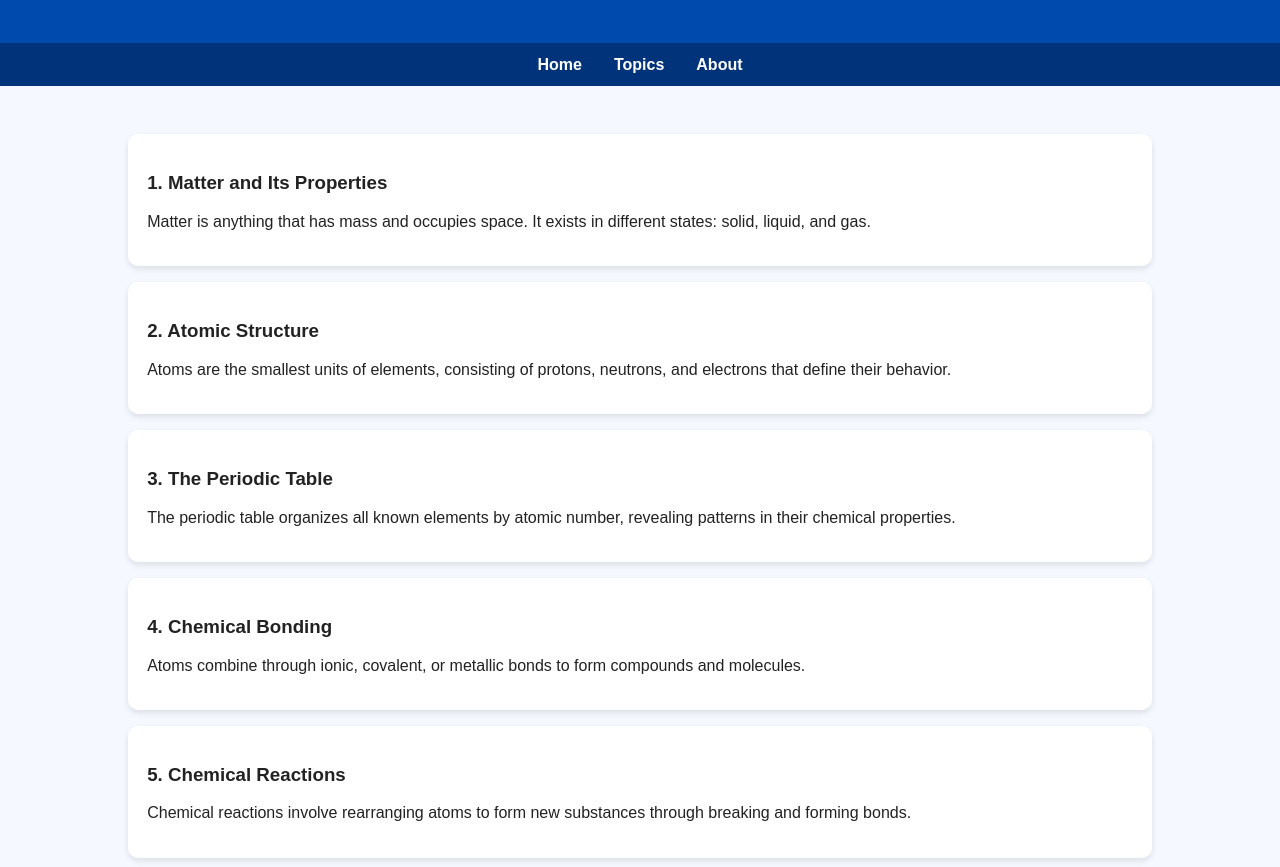
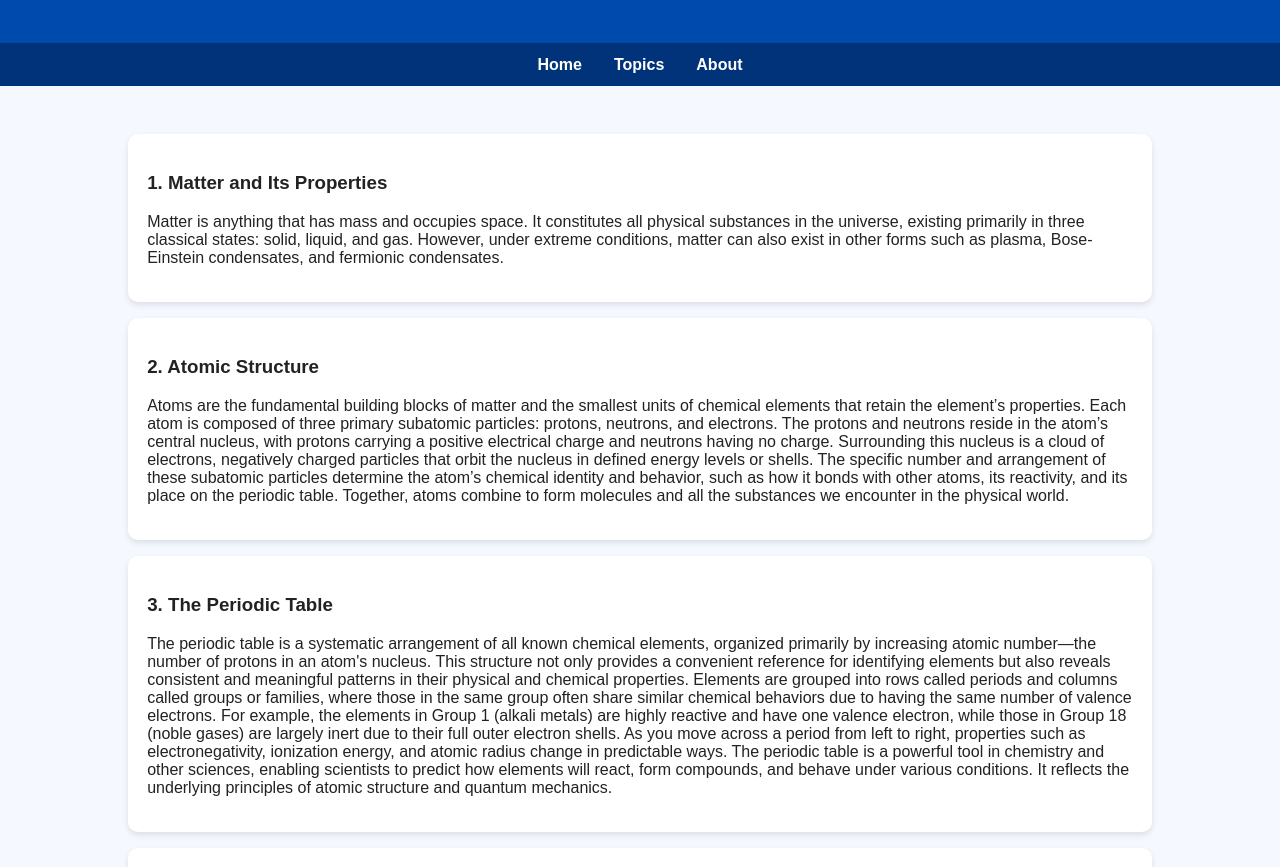
Before and after one commit to GENERAL-CHEMISTRY-12/GENERAL-CHEMISTRY-12.github.io, a plain HTML site: page topics.html in a window 1280 px wide. Shown: the part 85-952 px from the top of the page. Drawn offline with Linux system fonts and the light colour scheme.

Commit message:
Update topics.html

```diff
--- a/topics.html
+++ b/topics.html
@@ -33,27 +33,34 @@
 <section>
     <div class="topic">
         <h3>1. Matter and Its Properties</h3>
-        <p>Matter is anything that has mass and occupies space. It exists in different states: solid, liquid, and gas.</p>
+        <p>Matter is anything that has mass and occupies space. It constitutes all physical substances in the universe, existing primarily in three classical states: solid, liquid, and gas. However, under extreme conditions, matter can also exist in other forms such as plasma, Bose-Einstein condensates, and fermionic condensates.</p>
     </div>
 
     <div class="topic">
         <h3>2. Atomic Structure</h3>
-        <p>Atoms are the smallest units of elements, consisting of protons, neutrons, and electrons that define their behavior.</p>
+        <p>Atoms are the fundamental building blocks of matter and the smallest units of chemical elements that retain the element’s properties. Each atom is composed of three primary subatomic particles: protons, neutrons, and electrons. The protons and neutrons reside in the atom’s central nucleus, with protons carrying a positive electrical charge and neutrons having no charge. Surrounding this nucleus is a cloud of electrons, negatively charged particles that orbit the nucleus in defined energy levels or shells. The specific number and arrangement of these subatomic particles determine the atom’s chemical identity and behavior, such as how it bonds with other atoms, its reactivity, and its place on the periodic table. Together, atoms combine to form molecules and all the substances we encounter in the physical world.</p>
     </div>
 
     <div class="topic">
         <h3>3. The Periodic Table</h3>
-        <p>The periodic table organizes all known elements by atomic number, revealing patterns in their chemical properties.</p>
+        <p>The periodic table is a systematic arrangement of all known chemical elements, organized primarily by increasing atomic number—the number of protons in an atom's nucleus. This structure not only provides a convenient reference for identifying elements but also reveals consistent and meaningful patterns in their physical and chemical properties. Elements are grouped into rows called periods and columns called groups or families, where those in the same group often share similar chemical behaviors due to having the same number of valence electrons. For example, the elements in Group 1 (alkali metals) are highly reactive and have one valence electron, while those in Group 18 (noble gases) are largely inert due to their full outer electron shells. As you move across a period from left to right, properties such as electronegativity, ionization energy, and atomic radius change in predictable ways. The periodic table is a powerful tool in chemistry and other sciences, enabling scientists to predict how elements will react, form compounds, and behave under various conditions. It reflects the underlying principles of atomic structure and quantum mechanics.</p>
     </div>
 
     <div class="topic">
         <h3>4. Chemical Bonding</h3>
-        <p>Atoms combine through ionic, covalent, or metallic bonds to form compounds and molecules.</p>
+        <p>Atoms combine with one another through different types of chemical bonds—namely ionic, covalent, and metallic bonds—to form compounds and molecules that make up all matter. These bonds are the result of interactions between the electrons of atoms, particularly those in the outermost energy level, known as valence electrons.
+        <br>In an ionic bond, atoms transfer electrons from one to another. This typically occurs between metals and nonmetals. The metal loses one or more electrons to become a positively charged ion (cation), while the nonmetal gains electrons to become a negatively charged ion (anion). The opposite charges attract, holding the ions together in a crystal lattice structure—as seen in table salt (sodium chloride).
+        <br>A covalent bond involves the sharing of electron pairs between nonmetal atoms. This type of bond creates molecules where atoms are held together by shared electrons, such as in water (H₂O) or carbon dioxide (CO₂). Covalent bonds can be single, double, or triple, depending on the number of shared electron pairs.
+        <br>Metallic bonds, on the other hand, occur between metal atoms. In this type of bonding, valence electrons are not held by any specific atom and instead form a "sea of electrons" that flows freely around positively charged metal ions. This electron mobility gives metals their characteristic properties, such as electrical conductivity, malleability, and luster.
+        <br>Through these bonding processes, atoms are able to achieve more stable electron configurations, often resembling the electron arrangements of noble gases. The resulting compounds and molecules display a wide range of physical and chemical properties, depending on the types of atoms and bonds involved.</p>
     </div>
 
     <div class="topic">
         <h3>5. Chemical Reactions</h3>
-        <p>Chemical reactions involve rearranging atoms to form new substances through breaking and forming bonds.</p>
+        <p>Chemical reactions involve the transformation of substances by breaking existing chemical bonds and forming new ones, resulting in the creation of entirely new substances with different properties. During a chemical reaction, the atoms themselves are not created or destroyed; rather, they are rearranged into new combinations. This process follows the law of conservation of mass, which states that the total mass of the reactants equals the total mass of the products.
+        <br>Reactants—the starting materials—undergo changes at the molecular level, where bonds between atoms are broken, requiring energy input. New bonds then form between atoms, often releasing energy. The balance between these energy changes determines whether a reaction is exothermic (releases energy) or endothermic (absorbs energy).
+        <br>Chemical reactions can occur in various forms, including synthesis (combination) reactions, decomposition, single and double replacement, and combustion. Each type involves a different pattern of how atoms are rearranged. Indicators of a chemical reaction include changes in temperature, color, the formation of a gas or solid (precipitate), and the production of light or heat.
+        <br>Ultimately, chemical reactions are fundamental to countless natural processes and technologies—from digestion and respiration in living organisms to industrial manufacturing and energy production.</p>
     </div>
 </section>
 <script>
@@ -73,7 +80,7 @@
 
                 setTimeout(() => {
                     window.location.href = href;
-                }, 400);
+                }, 700);
             });
         }
     });
```
